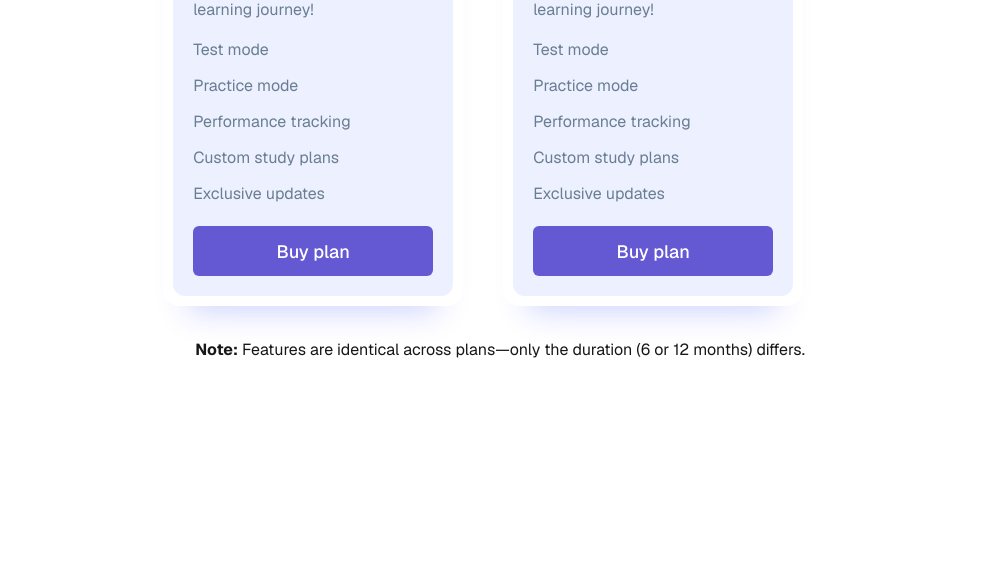
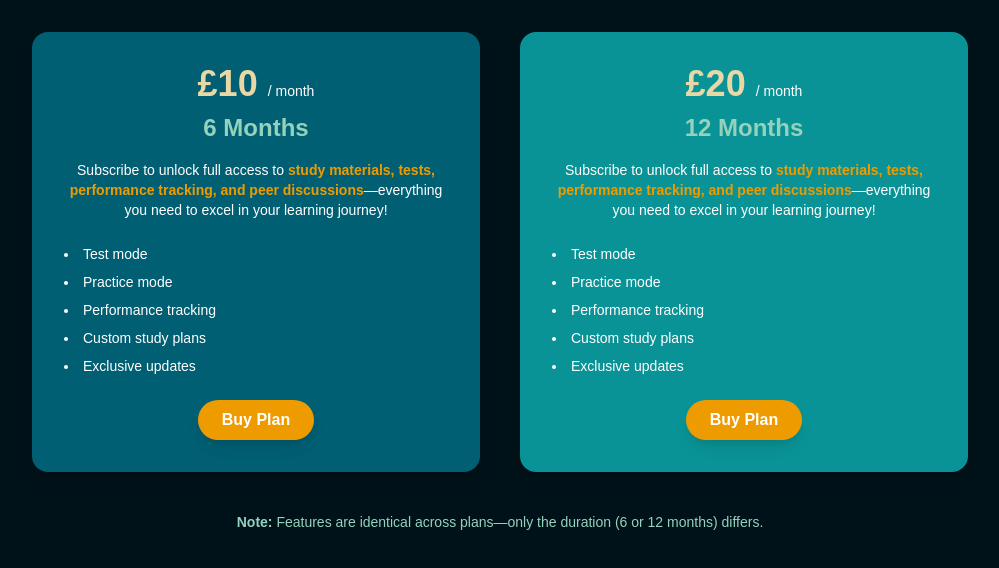
Before and after one commit to InshiyaRavat/question-bank, a Next.js app: page / in a window 1280 px wide. Shown: the top 568 px of the page, without its empty margins (140-1139 px from the left). Built offline with nearby package versions, Linux system fonts and the light colour scheme; no server answers.

Commit message:
refactor: subscription UI enhancement

```diff
--- a/src/app/page.js
+++ b/src/app/page.js
@@ -53,9 +53,6 @@ export default function Home() {
   }, [isLoaded, isSignedIn, router, user]);
 
   return (
-    <div className="grid grid-rows-[20px_1fr_20px] items-center justify-items-center min-h-screen p-8 pb-20 gap-16 sm:p-20 font-[family-name:var(--font-geist-sans)]">
-      <UserButton />
       <Subscription />
-    </div>
   );
 }
--- a/src/components/Subscription/Subscription.js
+++ b/src/components/Subscription/Subscription.js
@@ -1,76 +1,111 @@
-'use client'
-import React, { useContext, useEffect } from 'react'
-import '../../Style/subscription.css'
-import { useRouter } from 'next/navigation'
-import { PlanContext } from '@/context/PlanContext'
+"use client";
+import React, { useContext, useEffect } from "react";
+import "../../Style/subscription.css";
+import { useRouter } from "next/navigation";
+import { PlanContext } from "@/context/PlanContext";
 
 const Subscription = () => {
-  const {plan,setPlan} = useContext(PlanContext)
-  const router = useRouter()
+  const { plan, setPlan } = useContext(PlanContext);
+  const router = useRouter();
 
   const handleClick = (e) => {
-    const selectedPlan = e.target.dataset.value
-    console.log("selectedplan: ",selectedPlan)
-    setPlan(selectedPlan)
+    const selectedPlan = e.target.dataset.value;
+    console.log("selectedplan: ", selectedPlan);
+    setPlan(selectedPlan);
+  };
+
+  useEffect(() => {
+    if (plan !== null) {
+      console.log("plan set to: ", plan);
+      router.push("/PaymentForm");
     }
-
-  useEffect(()=>{
-    if(plan !== null){
-        console.log("plan set to: ",plan)
-        router.push('/PaymentForm')
-    }
-  },[plan])
-
+  }, [plan]);
   return (
-    <div>
-      <div className='flex items-center gap-10'>
+    <div className="min-h-screen bg-[#001219] text-white p-8">
+      <div className="flex flex-col lg:flex-row items-center justify-center gap-10">
         {/* 6-month plan */}
-        <div className="plan">
-          <div className="inner">
-            <span className="pricing">
-              <span>£10 <small>/ month</small></span>
+        <div className="bg-[#005F73] rounded-2xl shadow-lg p-8 w-full max-w-md transform hover:scale-105 transition duration-300">
+          <div className="text-center">
+            <span className="text-4xl font-bold text-[#E9D8A6]">
+              £10{" "}
+              <small className="text-sm font-medium text-white">/ month</small>
             </span>
-            <p className="title">6 Months</p>
-            <p className="info">Subscribe to unlock full access to <strong>study materials, tests, performance tracking, and peer discussions</strong>—everything you need to excel in your learning journey!</p>
-            <ul className="features">
+            <p className="text-2xl mt-2 font-semibold text-[#94D2BD]">
+              6 Months
+            </p>
+            <p className="text-sm mt-4 text-white">
+              Subscribe to unlock full access to{" "}
+              <strong className="text-[#EE9B00]">
+                study materials, tests, performance tracking, and peer
+                discussions
+              </strong>
+              —everything you need to excel in your learning journey!
+            </p>
+          </div>
+          <ul className="mt-6 text-sm text-white space-y-2 list-disc list-inside">
             <li>Test mode</li>
             <li>Practice mode</li>
             <li>Performance tracking</li>
             <li>Custom study plans</li>
             <li>Exclusive updates</li>
           </ul>
-            <div className="action">
-              <a className="button" data-value={10} onClick={handleClick}>Buy plan</a>
-            </div>
+          <div className="text-center mt-6">
+            <button
+              className="bg-[#EE9B00] hover:bg-[#CA6702] text-white font-bold py-2 px-6 rounded-full shadow-lg transition"
+              onClick={() =>
+                handleClick({ target: { dataset: { value: 10 } } })
+              }
+            >
+              Buy Plan
+            </button>
           </div>
         </div>
 
         {/* 12-month plan */}
-        <div className="plan">
-          <div className="inner">
-            <span className="pricing">
-              <span>£20 <small>/ month</small></span>
+        <div className="bg-[#0A9396] rounded-2xl shadow-lg p-8 w-full max-w-md transform hover:scale-105 transition duration-300">
+          <div className="text-center">
+            <span className="text-4xl font-bold text-[#E9D8A6]">
+              £20{" "}
+              <small className="text-sm font-medium text-white">/ month</small>
             </span>
-            <p className="title">12 Months</p>
-            <p className="info">Subscribe to unlock full access to <strong>study materials, tests, performance tracking, and peer discussions</strong>—everything you need to excel in your learning journey!</p>
-            <ul className="features">
+            <p className="text-2xl mt-2 font-semibold text-[#94D2BD]">
+              12 Months
+            </p>
+            <p className="text-sm mt-4 text-white">
+              Subscribe to unlock full access to{" "}
+              <strong className="text-[#EE9B00]">
+                study materials, tests, performance tracking, and peer
+                discussions
+              </strong>
+              —everything you need to excel in your learning journey!
+            </p>
+          </div>
+          <ul className="mt-6 text-sm text-white space-y-2 list-disc list-inside">
             <li>Test mode</li>
             <li>Practice mode</li>
             <li>Performance tracking</li>
             <li>Custom study plans</li>
             <li>Exclusive updates</li>
           </ul>
-            <div className="action">
-              <a data-value={20} onClick={handleClick} className="button">Buy plan</a>
+          <div className="text-center mt-6">
+            <button
+              className="bg-[#EE9B00] hover:bg-[#CA6702] text-white font-bold py-2 px-6 rounded-full shadow-lg transition"
+              onClick={() =>
+                handleClick({ target: { dataset: { value: 20 } } })
+              }
+            >
+              Buy Plan
+            </button>
           </div>
         </div>
       </div>
-      </div>
-      <h3 className='p-8'>
-        <strong>Note:</strong> Features are identical across plans—only the duration (6 or 12 months) differs.
+
+      <h3 className="mt-10 text-center text-sm text-[#94D2BD]">
+        <strong>Note:</strong> Features are identical across plans—only the
+        duration (6 or 12 months) differs.
       </h3>
     </div>
-  )
-}
+  );
+};
 
-export default Subscription
+export default Subscription;
```
Lines whose indentation alone changed are shown as unchanged.
